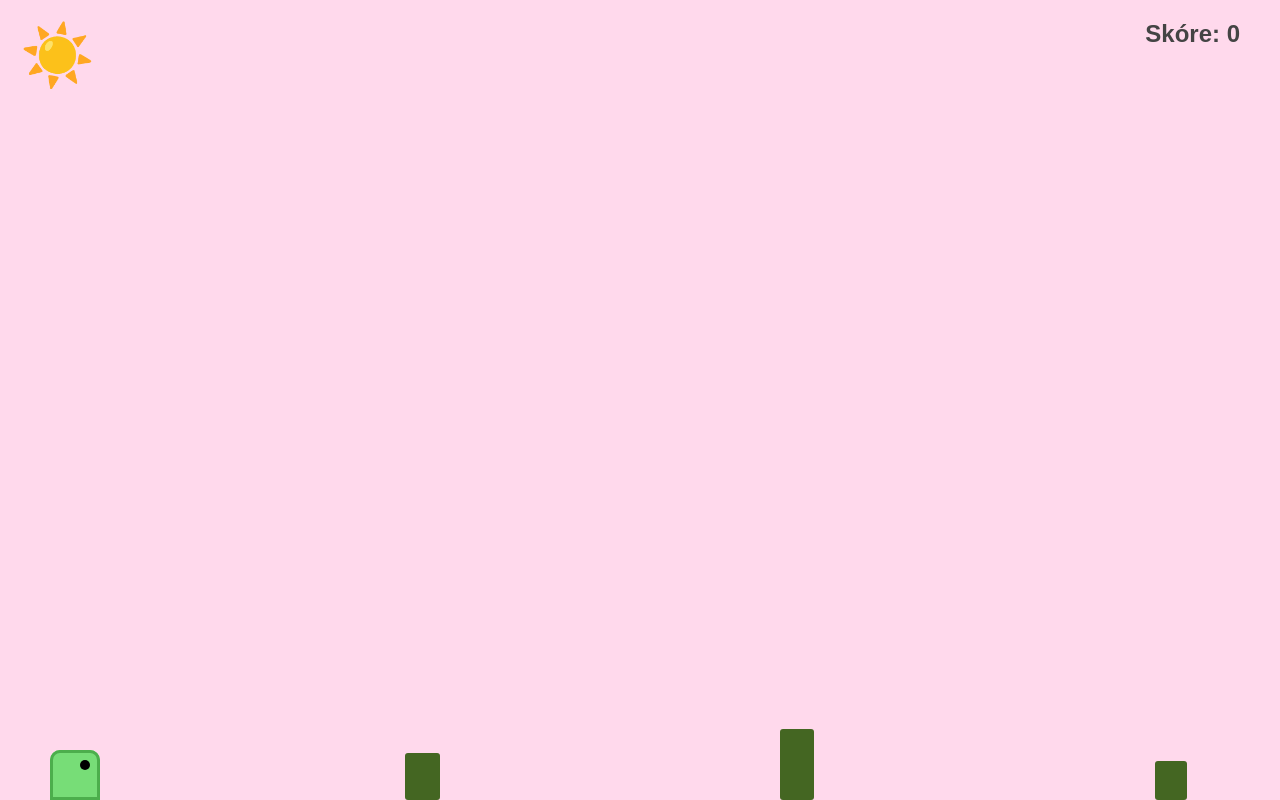
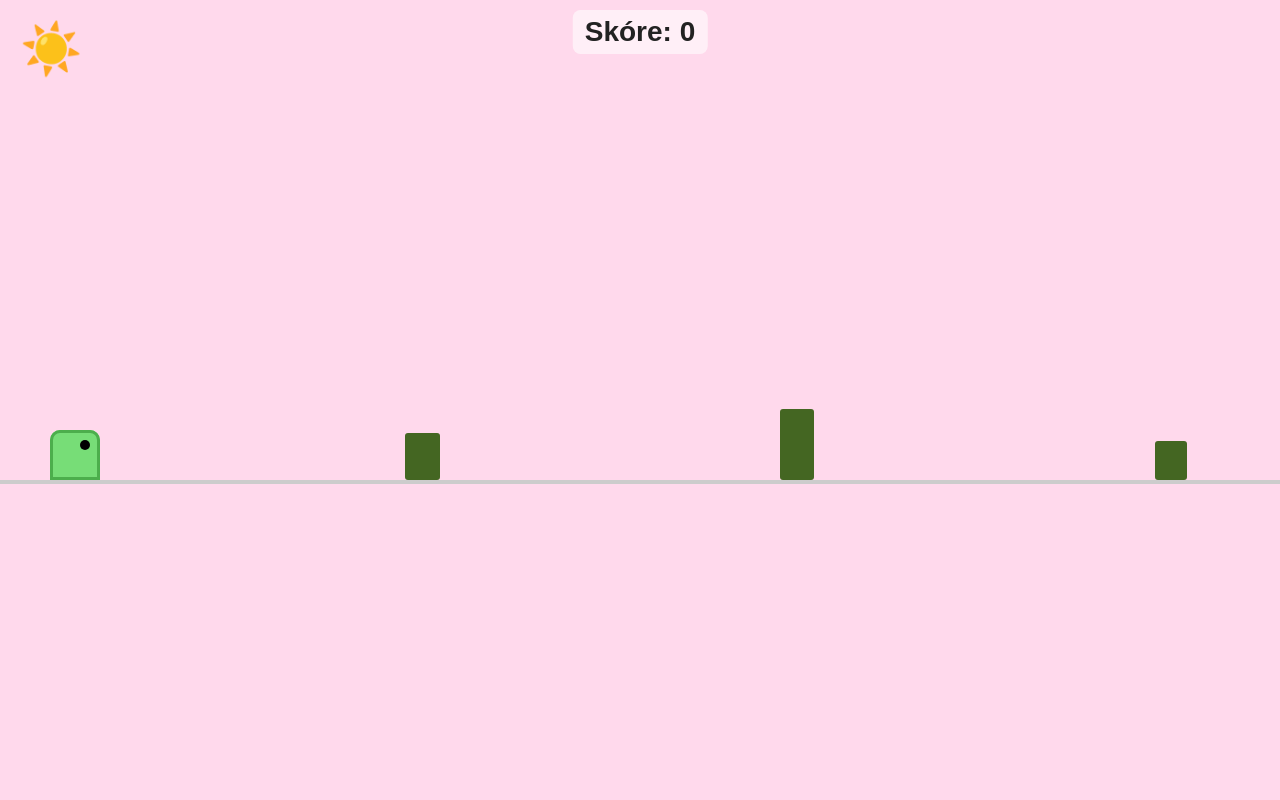
Before and after one commit to natjedli/dinogame, a plain HTML site: page index.html in a window 1280 px wide. Drawn offline with Linux system fonts and the light colour scheme.

Commit message:
Update style.css

```diff
--- a/style.css
+++ b/style.css
@@ -8,23 +8,29 @@ body {
 .game-container {
   position: relative;
   width: 100vw;
-  height: 100vh;
+  height: 60vh; /* ZMENŠENO z 100vh */
+  overflow: hidden;
+  border-bottom: 4px solid #ccc;
 }
 
 #sun {
   position: absolute;
   top: 20px;
   left: 20px;
-  font-size: 60px;
+  font-size: 50px;
 }
 
 #score {
   position: absolute;
-  top: 20px;
-  right: 40px;
-  font-size: 24px;
+  top: 10px;
+  left: 50%;
+  transform: translateX(-50%);
+  font-size: 28px;
   font-weight: bold;
-  color: #444;
+  color: #222;
+  background: rgba(255, 255, 255, 0.6);
+  padding: 6px 12px;
+  border-radius: 8px;
 }
 
 #dino {
@@ -36,6 +42,7 @@ body {
   background-color: #77dd77;
   border-radius: 10px 10px 0 0;
   box-shadow: inset 0 0 0 3px #4cae4c;
+  transition: bottom 0.1s;
 }
 
 #dino::after {
```
